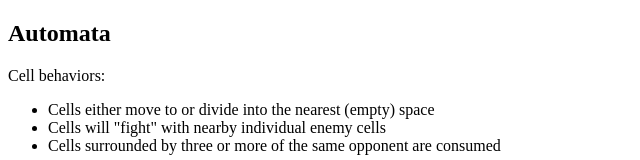
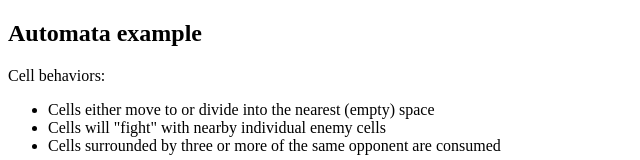
Before and after one commit to loclghst/Automata, a website: page index.html in a window 1280 px wide. Shown: the top 160 px of the page, without its empty margins (0-640 px from the left). Drawn offline with Linux system fonts and the light colour scheme.

Commit message:
Modifies title

```diff
--- a/index.html
+++ b/index.html
@@ -5,7 +5,7 @@
 	<script src="lib/lodash.min.js"></script>
 </head>
 <body>
-	<h2>Automata</h2>
+	<h2>Automata example</h2>
 	<p>Cell behaviors:</p>
 	<ul>
 		<li>Cells either move to or divide into the nearest (empty) space</li>
```
